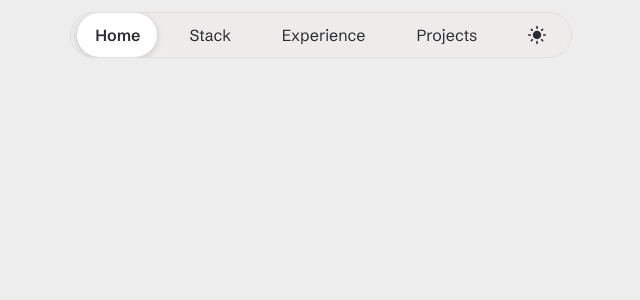
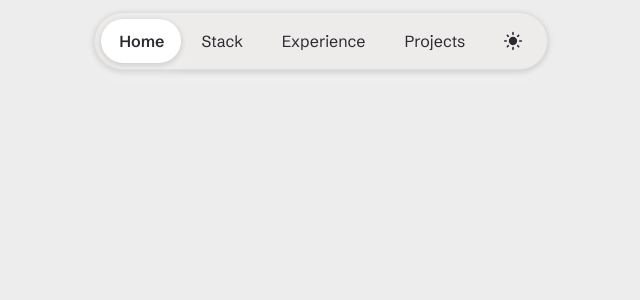
Before and after one commit to KarampelasDS/Portfolio, a Next.js app: page / in a window 1280 px wide. Shown: the top 300 px of the page, without its empty margins (319-959 px from the left). Built offline with nearby package versions, Linux system fonts and the light colour scheme.

Commit message:
Styling Improvements for header

```diff
--- a/components/Header/Header.module.css
+++ b/components/Header/Header.module.css
@@ -4,12 +4,25 @@
   margin: 12px auto;
   gap: 12px;
   background-color: var(--headerBackground);
-  padding: 6px;
+  padding: 6px 0px;
   border-radius: 100px;
   color: var(--text);
   border: 1px solid var(--headerBorderColor);
   align-items: center;
-  overflow-x: hidden;
+  font-size: 1rem;
+  box-shadow:
+    0 8px 18px
+      color-mix(in srgb, var(--headerBackgroundActive) 25%, transparent),
+    0 2px 6px rgb(0 0 0 / 0.2);
+}
+
+.headerItems {
+  position: relative;
+  display: flex;
+  padding: 6px;
+  border-radius: 100px;
+  color: var(--text);
+  align-items: center;
   font-size: 1rem;
 }
 
--- a/components/Header/Header.tsx
+++ b/components/Header/Header.tsx
@@ -62,6 +62,7 @@ export default function Header() {
 
   return (
     <nav className={styles.headerContainer}>
+      <div className={styles.headerItems}>
         <div
           className={styles.pill}
           style={{ width: pillStyle.width, left: pillStyle.left }}
@@ -86,6 +87,7 @@ export default function Header() {
             <MdLightMode size={20} />
           )}
         </span>
+      </div>
     </nav>
   );
 }
```
Lines whose indentation alone changed are shown as unchanged.
